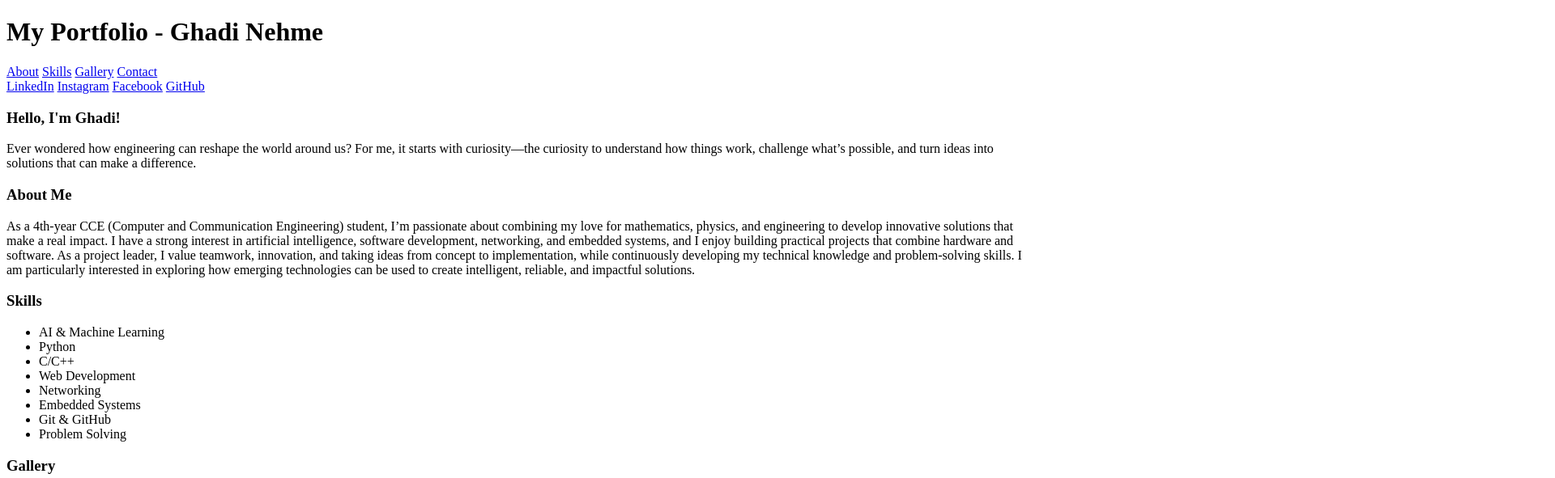
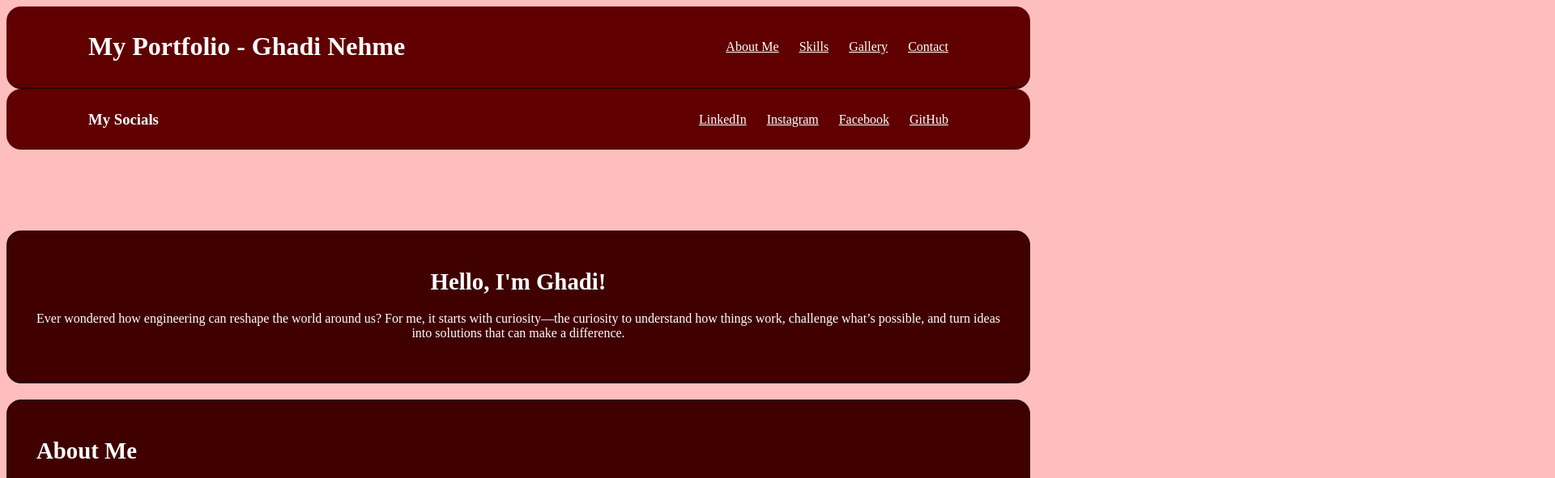
Before and after one commit to GN-05/Assignment1, a plain HTML site: page index.html in a window 1280 px wide. Shown: the top 591 px of the page at 81% size, 1920 px wide, since content can reach past the window. Drawn offline with Linux system fonts and the light colour scheme.

Commit message:
Provided styling (css styling) for the Portfolio Webpage

```diff
--- a/index.html
+++ b/index.html
@@ -2,29 +2,35 @@
 <html lang="en">
 
     <head>
+        <link rel="stylesheet" href="styles.css">
         <meta charset="UTF-8">
         <title>Ghadi Nehme - Personal Portfolio</title>
     </head>
 
     <body>
-
         <header class="header-bar">
-            <div>
+            <div id="top">
             <h1>My Portfolio - Ghadi Nehme</h1>
             </div>
             <div class="header-links">
-            <a href="#about">About</a>
+            <a href="#about">About Me</a>
             <a href="#skills">Skills</a>
             <a href="#gallery">Gallery</a>
             <a href="#contact">Contact</a>
             </div>
         </header>
 
-        <nav>
+        <nav class="navbar">
+            <div>
+            <h3>My Socials</h3>
+            </div>
+            </div>
+            <div class="nav-links">
             <a href="https://www.linkedin.com">LinkedIn</a>
-            <a href="https//instagram.com">Instagram</a>
-            <a href="https//facebook.com">Facebook</a>
-            <a href="https//github.com">GitHub</a>
+            <a href="https://instagram.com">Instagram</a>
+            <a href="https://facebook.com">Facebook</a>
+            <a href="https://github.com">GitHub</a>
+            </div>
         </nav>
 
         <main>
@@ -67,12 +73,12 @@
                 <h3>Gallery</h3>
                 <table class="gallery">
                     <tr>
-                        <td><img src="images/image1.jpg" alt=""></td>
-                        <td><img src="images/image2.jpg" alt=""></td>
+                        <td><img src="images/image1.jpg" alt="Portrait of me standing confidently with arms crossed."></td>
+                        <td><img src="images/image2.jpg" alt="My professional headshot."></td>
                     </tr>
                     <tr>
-                        <td><img src="images/image3.jpg" alt=""></td>
-                        <td><img src="images/image4.jpg" alt=""></td>
+                        <td><img src="images/image3.jpg" alt="Laptop computer representing software and systems development work."></td>
+                        <td><img src="images/image4.jpg" alt="Breadboard circuit with multiple integrated circuit chips, jumper wires, and LED indicators, demonstrating embedded systems engineering work."></td>
                     </tr>
                 </table>
             </section>
@@ -98,7 +104,7 @@
         </main>
 
         <footer>
-            <a href="#intro">Back To Top</a>
+            <a href="#top">Back To Top</a>
             <p>&copy; 2026 Ghadi Nehme</p>
         </footer>
 
--- /dev/null
+++ b/styles.css
@@ -0,0 +1,120 @@
+body {
+    font-family: 'Times New Roman';
+    background: #ffbebe;
+    color: #ffffff;
+}
+
+header + nav {
+    margin-bottom: 100px;
+}
+.header-bar {
+    display: flex;
+    justify-content: space-between;
+    align-items: center;
+    padding: 10px 8%;
+    background: #600000;
+    border-bottom: 2px solid #300000;
+    border-radius: 18px;
+
+}
+
+.header-bar h1 {
+    font-family: Brush Script MT;
+    font-size: 2rem;
+    color: #ffffff;
+}
+
+.header-links {
+    display: flex;
+    gap: 25px;
+    color: #ffffff;
+}
+
+header a {
+    color: #ffffff;
+}
+
+nav {
+    display: flex;
+    gap: 25px;
+    align-items: center;
+    text-align: center;
+    padding: 8px 8%;
+    background: #600000;
+    color: #ffffff;
+}
+
+.navbar {
+    display: flex;
+    align-items: center;
+    justify-content: space-between;
+    border-radius: 18px;
+}
+
+.nav-links {
+    display: flex;
+    gap: 25px;
+    justify-content: space-around;
+}
+
+.nav-links a {
+    color: #ffffff;
+}
+
+section {
+    margin: 20px 0;
+    padding: 35px;
+    background: #400000;
+    border: 2px solid #300000;
+    border-radius: 18px;
+    color: #ffffff;
+}
+
+section h3 {
+    font-size: 1.8rem;
+    margin-top: 10px;
+    margin-bottom: 20px;
+    color: #ffffff;
+}
+
+#intro {
+    text-align: center;
+}
+
+#skills li {
+    display: flex;
+    flex-wrap: wrap;
+    padding: 5px;
+    color: #ffffff;
+}
+
+.gallery {
+    width: 100%;
+}
+
+.gallery img {
+    width: 100%;
+    height: 300px;
+}
+
+button {
+    color: #000000;
+    font-size: 1rem;
+    font-weight: bold;
+}
+
+footer {
+    text-align: center;
+    padding: 10px 20px;
+    margin-top: 50px;
+    background: #400000;
+    border-radius: 18px;
+}
+
+footer a {
+    color: #ffffff;
+}
+
+footer p {
+    color: #ffffff;
+}
```
